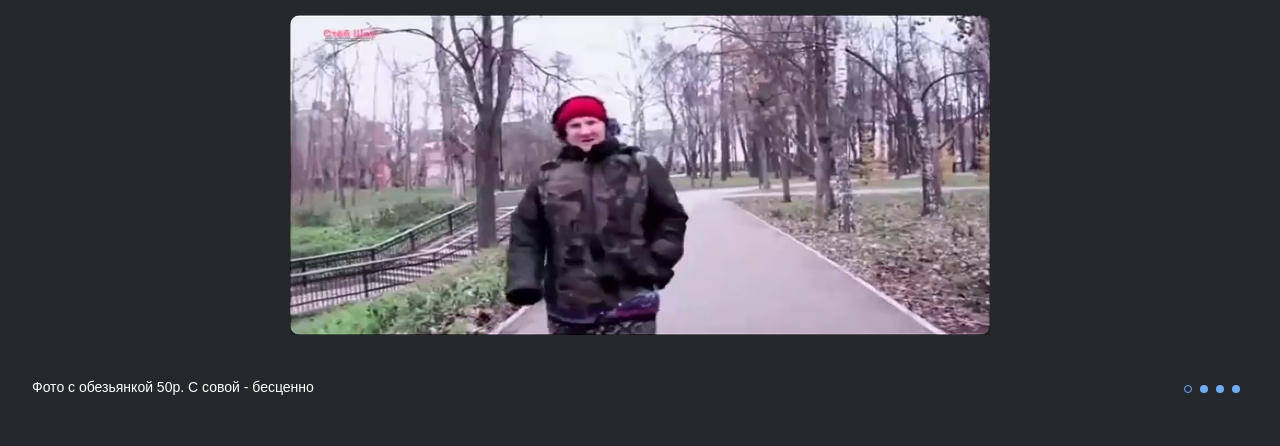
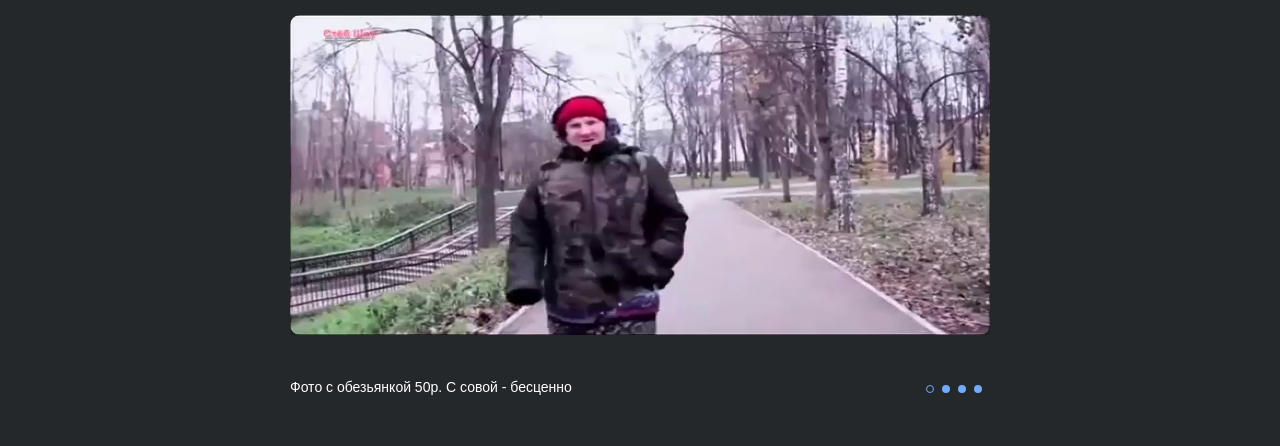
Before and after one commit to floweredcat/cssMemeSlider, a plain HTML site: page cssMemeSlider/index.html in a window 1280 px wide. Drawn offline with Linux system fonts and the light colour scheme.

```diff
--- a/cssMemeSlider/style.css
+++ b/cssMemeSlider/style.css
@@ -80,6 +80,7 @@
     overflow: hidden;
     position: relative;
     transition: all 1s ease-in-out;
+    max-width: 700px
 }
 
 @media all and (max-width: 768px) {
```
